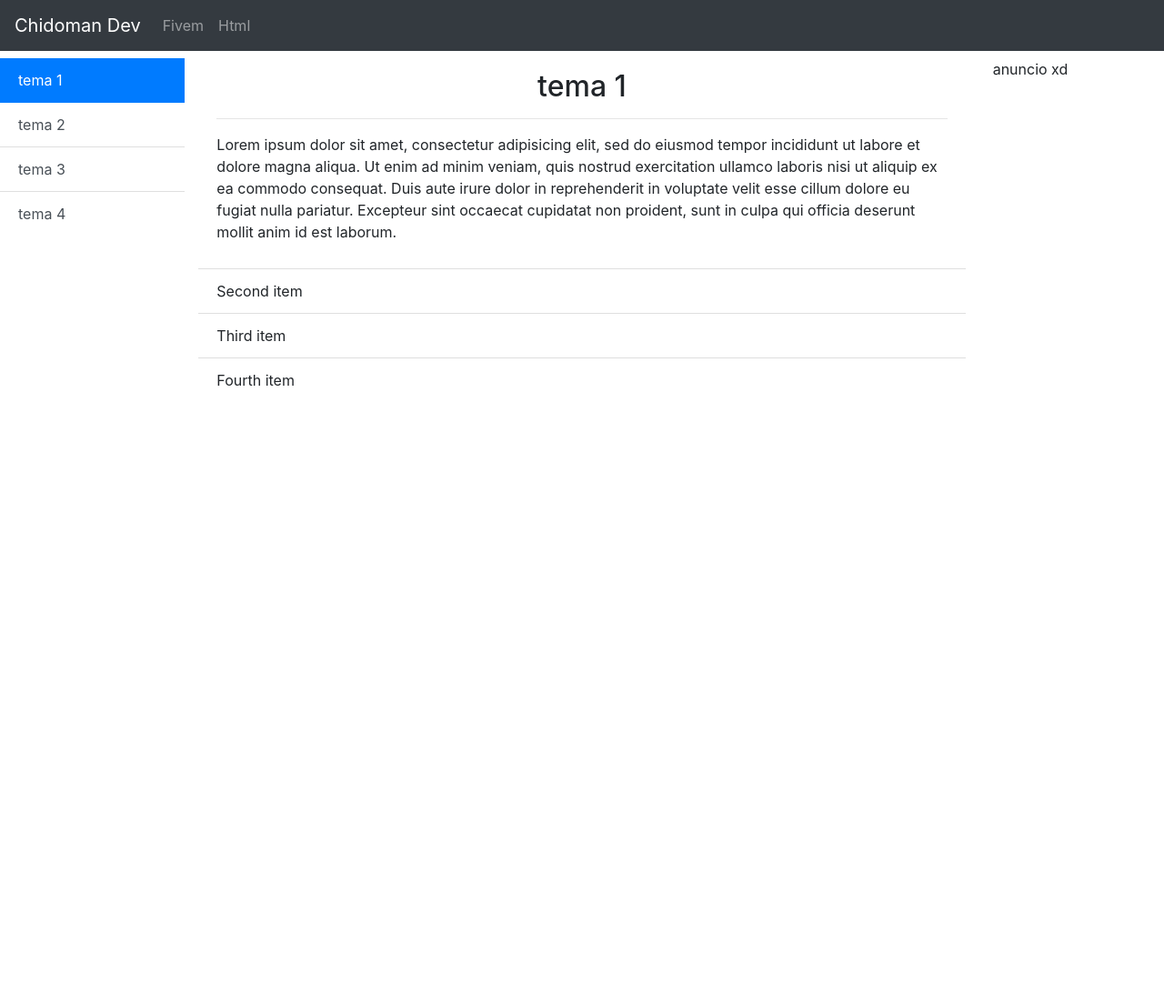
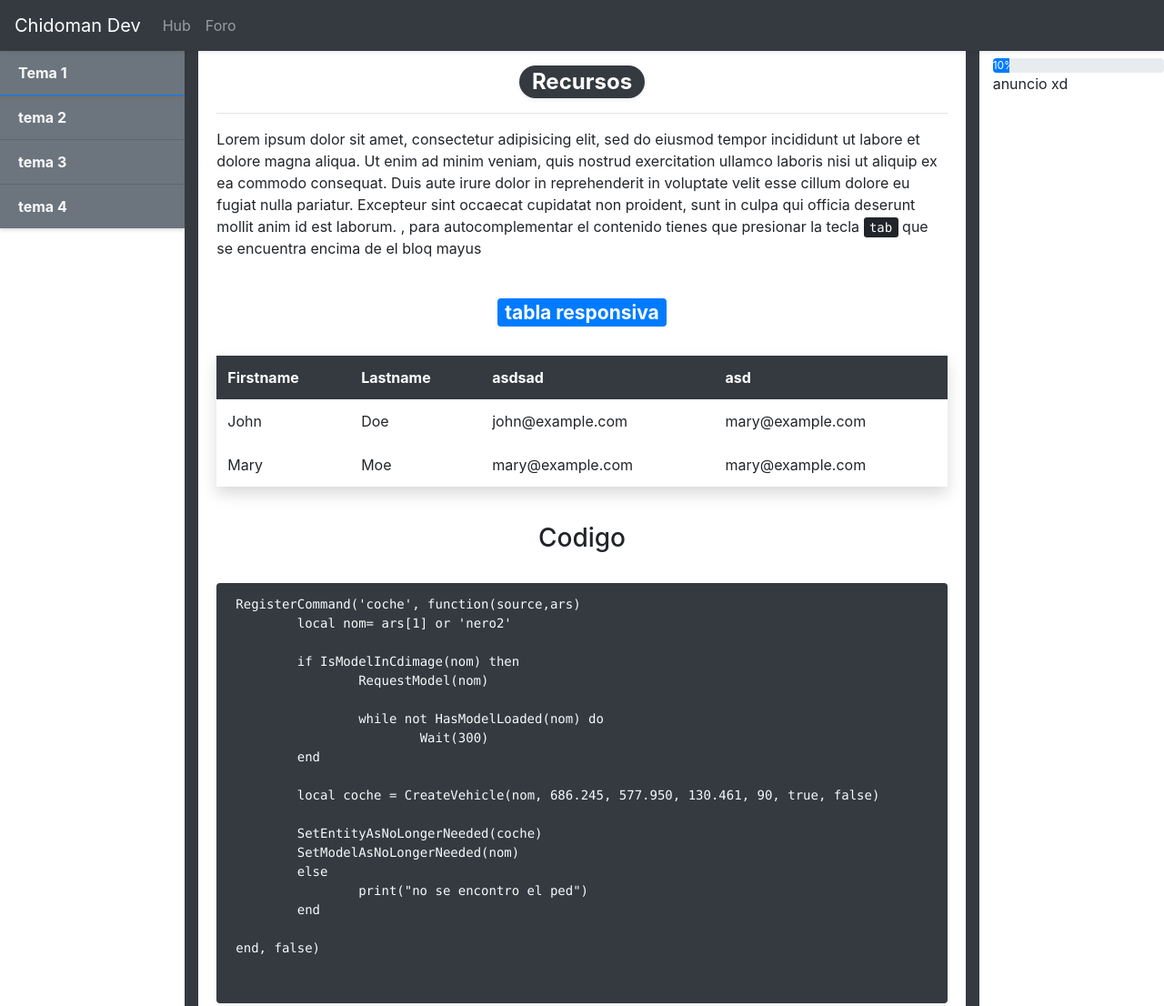
Before and after one commit to chidoman321/basepaginacd, a plain HTML site: page index.html in a window 1280 px wide. Shown: the top 1106 px of the page at 91% size. Before the commit the page ends 800 px from the top, so only its background shows below. Drawn offline with nearby package versions, Linux system fonts and the light colour scheme.

Commit message:
agregado ejemplos de estructura de contenido

```diff
--- a/index.html
+++ b/index.html
@@ -22,7 +22,7 @@
 <body>
 	<header>
 	<!--Navbar-->
-	<nav class="navbar navbar-expand-md bg-dark navbar-dark fixed-top">
+	<nav class="navbar navbar-expand-md bg-dark navbar-dark fixed-top shadow-sm ">
 	  <!-- Brand -->
 	  <a class="navbar-brand" href="#">Chidoman Dev</a>
 	  <!-- Toggler/collapsibe Button -->
@@ -34,17 +34,12 @@
 	  <div class="collapse navbar-collapse" id="lateral">
 
 	    <ul class="navbar-nav">
-	    	<!--Flink-->
 	      <li class="nav-item">
-	        <a class="nav-link" href="#">Fivem</a>
+	        <a class="nav-link" href="#">Hub</a>
 	      </li>
-	      	<!--Slink-->
+
 	      <li class="nav-item">
-	        <a class="nav-link" href="#">Html</a>
-	      </li>
-	      	<!--Tlink-->
-	      <li class="nav-item">
-	        <a class="nav-link" href="#"></a>
+	        <a class="nav-link" href="#">Foro</a>
 	      </li>
 	    </ul>
 
@@ -55,36 +50,107 @@
 
 	<!--Main-->
 	<main>
-	<div class="container-fluid-md mt-5 pt-3">
+	<div class="container-fluid-md mt-5 pt-2">
 			<!--Main row-->
-			<div class="row">
+			<div class="row ">
 			<!--left bar -->
-				<div class="col-md-2 pr-0" id="menulateral" data-spy="scroll">
+				<div class="col-md-2 pr-0 " id="menulateral" data-spy="scroll">
 
-					<div class="list-group list-group-flush" id="list-tab" role="tablist">
-				      <a class="list-group-item list-group-item-action border-right-0 border-left-0 active" data-toggle="list" href="#t1" role="tab" >tema 1</a>
-				      <a class="list-group-item list-group-item-action border-right-0 border-left-0" data-toggle="list" href="#t2" role="tab" >tema 2</a>
-				      <a class="list-group-item list-group-item-action border-right-0 border-left-0" data-toggle="list" href="#t3" role="tab" >tema 3</a>
-				      <a class="list-group-item list-group-item-action border-right-0 border-left-0" data-toggle="list" href="#t4" role="tab" >tema 4</a>
+
+					<!--left bar elements-->
+					<div class="list-group list-group-flush shadow-sm " id="list-tab" role="tablist">
+				      <a class="list-group-item list-group-item-action  bg-secondary shadow-sm font-weight-bolder " data-toggle="list" href="#t1" role="tab" ><span class=" text-light  ">Tema 1</span></a>
+				      <a class="list-group-item list-group-item-action  bg-secondary shadow-sm font-weight-bold" data-toggle="list" href="#t2" role="tab" ><span class=" text-light ">tema 2</span></a>
+				      <a class="list-group-item list-group-item-action border-right-0 border-left-0 bg-secondary shadow-sm font-weight-bold" data-toggle="list" href="#t3" role="tab" ><span class="  text-light ">tema 3</span></a>
+				      <a class="list-group-item list-group-item-action border-right-0 border-left-0 bg-secondary shadow-sm font-weight-bold" data-toggle="list" href="#t4" role="tab" ><span class="  text-light ">tema 4</span></a>
 
 				    </div>
 
 				</div>
 
 			<!--middle bar -->
-			<div class="col-md-8 " >
-				<div class="tab-content" id="nav-tabContent">
-			      <div class="tab-pane fade show active" id="t1" role="tabpanel" aria-labelledby="list-home-list">
+			<div class="col-md-8  border-top-0 bg-dark " >
 
-			      	<ul class="list-group list-group-flush">
-					  <li class="list-group-item"><h2 class="text-center">tema 1</h2>
+				<div class="tab-content" id="nav-tabContent ">
+
+					<!--content of the first left bar element-->
+			      <div class="tab-pane fade show active " id="t1" role="tabpanel" aria-labelledby="list-home-list">
+
+			      	<ul class="list-group list-group-flush bg-secondary">
+			      		<!-- first section -->
+					  <li class="list-group-item ">
+					  	<!--title-->
+					  	<h2 class="text-center"><span class="badge badge-pill badge-dark shadow-sm">Recursos</span></h2>
 					  	<hr>
 					  	<p>Lorem ipsum dolor sit amet, consectetur adipisicing elit, sed do eiusmod
 					  	tempor incididunt ut labore et dolore magna aliqua. Ut enim ad minim veniam,
 					  	quis nostrud exercitation ullamco laboris nisi ut aliquip ex ea commodo
 					  	consequat. Duis aute irure dolor in reprehenderit in voluptate velit esse
 					  	cillum dolore eu fugiat nulla pariatur. Excepteur sint occaecat cupidatat non
-					  	proident, sunt in culpa qui officia deserunt mollit anim id est laborum.</p>
+					  	proident, sunt in culpa qui officia deserunt mollit anim id est laborum. , para
+					  	autocomplementar el contenido tienes que presionar la tecla <kbd>tab</kbd> que se encuentra
+					  	encima de el bloq mayus</p>
+					  	<br>
+
+					  	<h3 class="text-center"><span class="badge badge-primary">tabla responsiva</span></h3>
+					  	<br>
+					  	<div class="table-responsive-md ">
+						  <table class="table table-borderless table-hover shadow">
+						   <thead class="thead-dark">
+						      <tr>
+						        <th>Firstname</th>
+						        <th>Lastname</th>
+						        <th>asdsad</th>
+						        <th>asd</th>
+						      </tr>
+						    </thead>
+						    <tbody>
+						      <tr>
+						        <td>John</td>
+						        <td>Doe</td>
+						        <td>john@example.com</td>
+						        <td>mary@example.com</td>
+						      </tr>
+						      <tr>
+						        <td>Mary</td>
+						        <td>Moe</td>
+						        <td>mary@example.com</td>
+						        <td>mary@example.com</td>
+						      </tr>
+						    </tbody>
+						  </table>
+						</div>
+						<br>
+						<h3 class="text-center">
+							Codigo
+						</h3>
+						<br>
+						<div class="alert bg-dark  shadow-sm">
+
+							<pre class="text-light">
+RegisterCommand('coche', function(source,ars)
+	local nom= ars[1] or 'nero2'
+
+	if IsModelInCdimage(nom) then
+		RequestModel(nom)
+
+		while not HasModelLoaded(nom) do
+			Wait(300)
+	end
+
+	local coche = CreateVehicle(nom, 686.245, 577.950, 130.461, 90, true, false)
+
+	SetEntityAsNoLongerNeeded(coche)
+	SetModelAsNoLongerNeeded(nom)
+	else
+		print("no se encontro el ped")
+	end
+
+end, false)
+							</pre>
+
+						</div>
+
 					  </li>
 					  <li class="list-group-item">Second item</li>
 					  <li class="list-group-item">Third item</li>
@@ -101,6 +167,9 @@
 			</div>
 			<!--right bar-->
 				<div class="col-md-2 ">
+					<div class="progress mt-2">
+					  <div class="progress-bar" style="width:10%">10%</div>
+					</div>
 					anuncio xd
 				</div>
 			</div>
```
